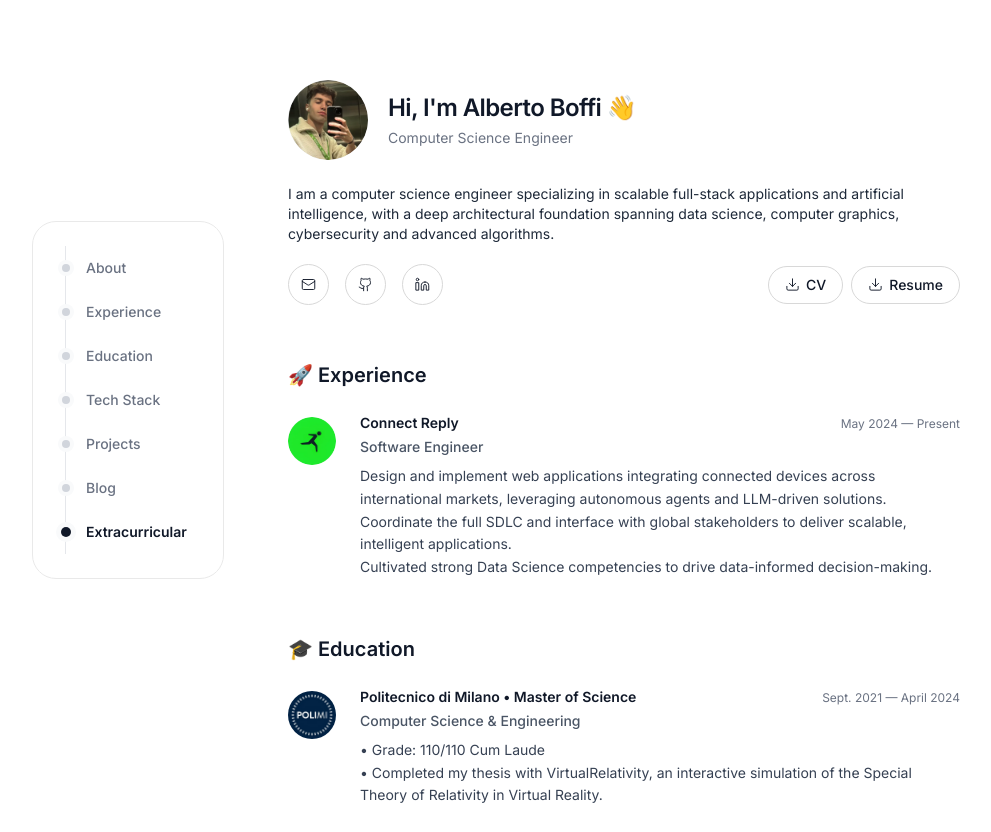
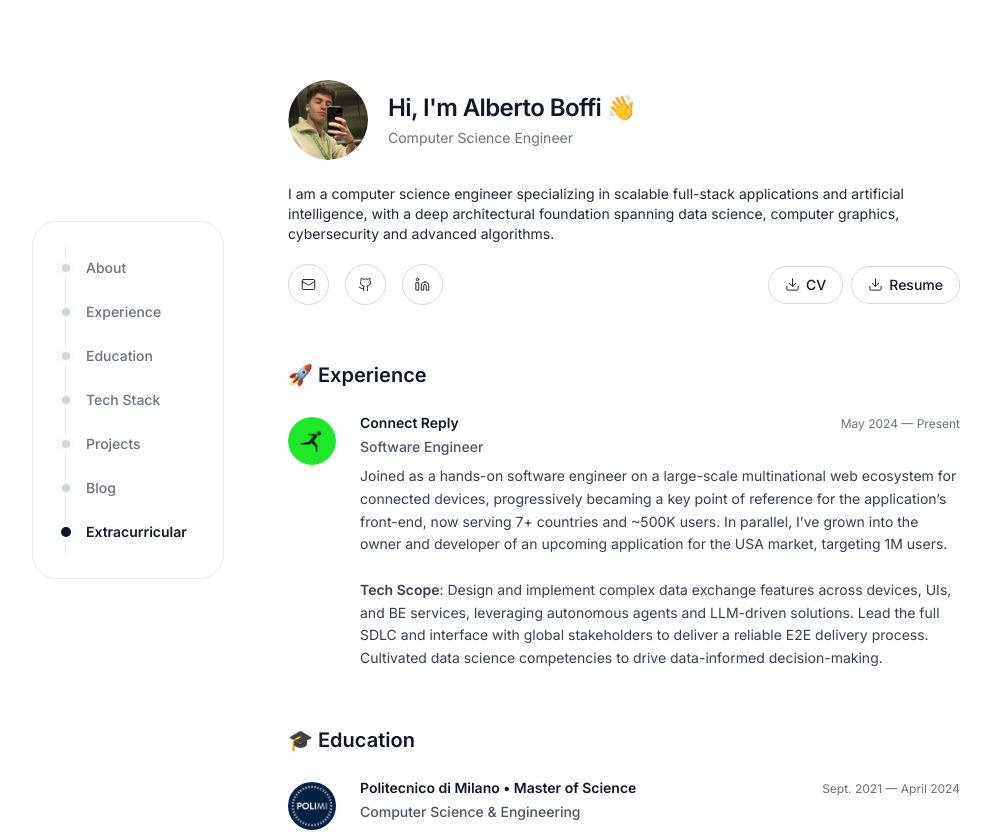
Before and after one commit to albertoboffi/albertoboffi.github.io, an Angular app: page / in a window 1280 px wide. Shown: the top 832 px of the page, without its empty margins (120-1111 px from the left). Built offline with nearby package versions, Linux system fonts and the light colour scheme.

Commit message:
fix experience description

```diff
--- a/src/app/app.html
+++ b/src/app/app.html
@@ -161,7 +161,7 @@
                 <span class="text-xs text-gray-500 shrink-0 sm:mt-0 mt-1">{{exp.date}}</span>
               </div>
               <p class="text-gray-600 font-medium pb-1">{{exp.role}}</p>
-              <p class="text-gray-700 leading-relaxed whitespace-pre-line">{{exp.description}}</p>
+              <p class="text-gray-700 leading-relaxed whitespace-pre-line" [innerHTML]="exp.description"></p>
             </div>
           </article>
           }
--- a/src/app/app.ts
+++ b/src/app/app.ts
@@ -144,7 +144,7 @@ export class App implements OnInit, AfterViewInit {
       company: 'Connect Reply',
       role: 'Software Engineer',
       date: 'May 2024 — Present',
-      description: 'Design and implement web applications integrating connected devices across international markets, leveraging autonomous agents and LLM-driven solutions.\nCoordinate the full SDLC and interface with global stakeholders to deliver scalable, intelligent applications.\nCultivated strong Data Science competencies to drive data-informed decision-making.',
+      description: 'Joined as a hands-on software engineer on a large-scale multinational web ecosystem for connected devices, progressively becaming a key point of reference for the application’s front-end, now serving 7+ countries and ~500K users. In parallel, I’ve grown into the owner and developer of an upcoming application for the USA market, targeting 1M users.\n\n<b>Tech Scope</b>: Design and implement complex data exchange features across devices, UIs, and BE services, leveraging autonomous agents and LLM-driven solutions. Lead the full SDLC and interface with global stakeholders to deliver a reliable E2E delivery process. Cultivated data science competencies to drive data-informed decision-making.',
       photo: './assets/reply.webp'
     }
   ];
```
Also changed, not shown: public/assets/blog_pwa.webp.
